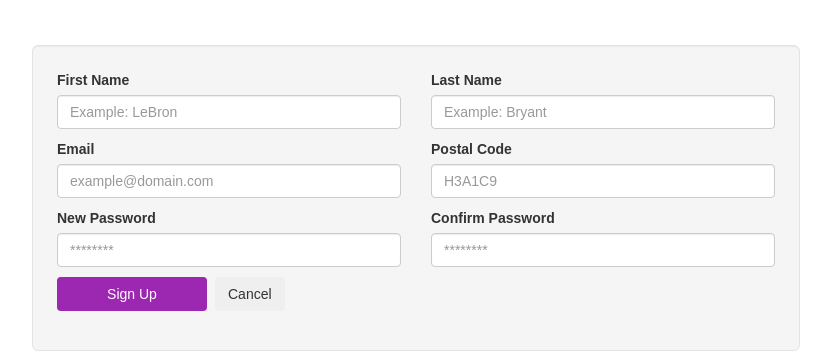
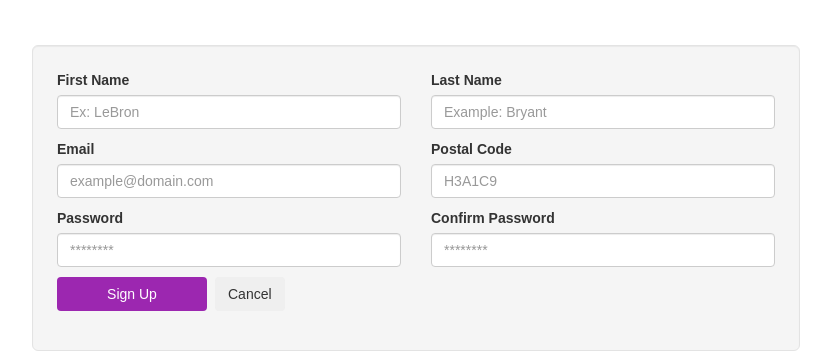
Before and after one commit to rawad663/Presto, a React (Create React App) app: page /signup in a window 1280 px wide. Shown: the part 161-522 px from the top of the page, without its empty margins (224-1055 px from the left). Built offline with nearby package versions, Linux system fonts and the light colour scheme; what phone-number-prop-type would draw is missing.

Commit message:
- Changed LoginComponent and SignupComponent to use reactstrap components

```diff
--- a/src/components/LoginComponent/index.js
+++ b/src/components/LoginComponent/index.js
@@ -1,7 +1,8 @@
 import React from 'react';
 import PropTypes from 'prop-types';
-import { Well, FormGroup, FormControl, ControlLabel, Button } from 'react-bootstrap';
+import { Well } from 'react-bootstrap';
 import { purple_main } from '../../resources/colors';
+import { Button, Form, FormGroup, Label, Input, FormText, Row, Col } from 'reactstrap';
 
 // This component will not be using state, will get fed from LoginContainer.
 // We can write it as a stateless function (no class)
@@ -31,21 +32,24 @@ const LoginComponent = props => {
                 <h1 className="mainTitle">Welcome to <span style={{ color: purple_main }}>Presto</span></h1>
                 <h3 className="mainTitle">Sometimes, getting the date isn&#39;t the hardest part...</h3>
             </div>
+
             <Well style={styles.well}  bsSize="large">
-                <FormGroup validationState={props.validationState()}>
-                    <ControlLabel> Email</ControlLabel>
-                    <FormControl
+                <FormGroup>
+                    <Label for="email">Email</Label>
+                    <Input
                         type="email"
+                        name="email"
                         value={props.email}
                         placeholder="Email (example@example.com)"
                         onChange={props.handleEmailChange}
                     />
 
-                    <ControlLabel style={{ marginTop: 16}}>Password</ControlLabel>
-                    <FormControl
+                    <Label for="password" style={{ marginTop: 16}}>Password</Label>
+                    <Input
                         type="password"
+                        name="password"
                         value={props.password}
-                        placeholder="Password"
+                        placeholder="*******"
                         onChange={props.handlePasswordChange}
                     />
 
--- a/src/components/SignupComponent/index.js
+++ b/src/components/SignupComponent/index.js
@@ -1,9 +1,9 @@
 import React from 'react';
 import PropTypes from 'prop-types';
-import { Well, FormGroup, FormControl, ControlLabel} from 'react-bootstrap';
+import { Well } from 'react-bootstrap';
 import phoneNumberPropType from 'phone-number-prop-type';
 import {purple_main} from "../../resources/colors";
-import {Button, Row, Col} from 'reactstrap'
+import { Button, Form, FormGroup, Label, Input, FormText, Row, Col } from 'reactstrap';
 import { RadioGroup, RadioButton } from 'react-radio-buttons';
 // import { purple_main } from '../../resources/colors';
 
@@ -17,9 +17,6 @@ const SignupComponent = props => {
         well: {
             margin: '4% 20%'
         },
-        centerDiv: {
-            // alignItems
-        },
         row: {
             marginBottom: 10
         },
@@ -27,31 +24,31 @@ const SignupComponent = props => {
             backgroundColor: purple_main,
             color:'white'
         }
-
     };
     return (
         <div>
             <div style={styles.title}>
                 <h1 className="mainTitle">Sign-up to <span style={{ color: purple_main }}>Presto</span></h1>
             </div>
+
             <Well style={styles.well}  bsSize="large">
-
-                <FormGroup validationState={props.validationState()}>
-
+                <FormGroup>
                     <Row style={styles.row}>
                         <Col sm={{ size: 6, offset: 1 }}>
-                            <ControlLabel> First Name</ControlLabel>
-                            <FormControl
-                                type="firstName"
+                            <Label for="firstName"> First Name</Label>
+                            <Input
+                                type="text"
+                                name="firstName"
                                 value={props.firstName}
-                                placeholder="Example: LeBron"
+                                placeholder="Ex: LeBron"
                                 onChange={props.handleFirstNameChange}
                             />
                         </Col>
                         <Col sm={{ size: 6, offset: 1 }}>
-                            <ControlLabel> Last Name</ControlLabel>
-                            <FormControl
-                                type="lastName"
+                            <Label for="lastName"> Last Name</Label>
+                            <Input
+                                type="text"
+                                name="lastName"
                                 value={props.lastName}
                                 placeholder="Example: Bryant"
                                 onChange={props.handleLastNameChange}
@@ -61,32 +58,20 @@ const SignupComponent = props => {
 
                     <Row style={styles.row}>
                         <Col sm={{ size: 6, offset: 1 }}>
-                            <ControlLabel> Email</ControlLabel>
-                            <FormControl
+                            <Label for="email"> Email</Label>
+                            <Input
                                 type="email"
+                                name="email"
                                 value={props.email}
                                 placeholder="example@domain.com"
                                 onChange={props.handleEmailChange}
                             />
                         </Col>
                         <Col sm={{ size: 6, offset: 1 }}>
-                            {/*<Label check>*/}
-
-
-
-                            {/*<RadioGroup onChange={props.handleUserTypeChanged} horizontal>*/}
-                                {/*<RadioButton value={"Restaurant"}>*/}
-                                    {/*Restaurant*/}
-                                {/*</RadioButton>*/}
-                                {/*<RadioButton value={"Customer"}>*/}
-                                    {/*Customer*/}
-                                {/*</RadioButton>*/}
-                            {/*</RadioGroup>*/}
-
-
-                            <ControlLabel> Postal Code</ControlLabel>
-                            <FormControl
+                            <Label for="postalCode"> Postal Code</Label>
+                            <Input
                                 type="text"
+                                name="postalCode"
                                 value={props.postalCode}
                                 placeholder="H3A1C9"
                                 onChange={props.handlePostalCodeChange}
@@ -97,18 +82,20 @@ const SignupComponent = props => {
 
                     <Row style={styles.row}>
                         <Col sm={{ size: 6, offset: 1 }}>
-                            <ControlLabel> New Password</ControlLabel>
-                            <FormControl
+                            <Label for="password">Password</Label>
+                            <Input
                                 type="password"
+                                name="password"
                                 value={props.password}
                                 placeholder="********"
                                 onChange={props.handlePasswordChange}
                             />
                         </Col>
                         <Col sm={{ size: 6, offset: 1 }}>
-                            <ControlLabel> Confirm Password</ControlLabel>
-                            <FormControl
+                            <Label for="confirmPassword">Confirm Password</Label>
+                            <Input
                                 type="password"
+                                name="confirmPassword"
                                 value={props.password2}
                                 placeholder="********"
                                 onChange={props.handlePassword2Change}
--- a/src/containers/LoginContainer/index.js
+++ b/src/containers/LoginContainer/index.js
@@ -30,18 +30,7 @@ export default class LoginContainer extends Component {
         this.props.history.push('/signup');
     };
 
-
-    //TODO: fix in seperate ticket
-    getValidationState = () => {
-        if(this.state.email.length === 0 && this.state.password === 0) {
-            return 'error';
-        }
-
-        return null;
-    };
-
     render() {
-        console.log(this.props);
         return (
             <div>
                 <LoginComponent
--- a/src/containers/SignupContainer/index.js
+++ b/src/containers/SignupContainer/index.js
@@ -16,9 +16,7 @@ export default class SignupContainer extends Component{
             postalCode:'',
             phoneNumber:'',
             // userType:''
-        }
-
-
+        };
     }
     handleFirstNameChange = e => {
         this.setState({firstName: e.target.value})
@@ -56,14 +54,8 @@ export default class SignupContainer extends Component{
     //     this.setState({userType: e.target.value})
     // };
 
-    getValidationState = () => {
-        //TODO
-        return null;
-    };
-
 
     render(){
-        console.log(this.props)
         return(
           <div>
               <SignupComponent
@@ -87,8 +79,6 @@ export default class SignupContainer extends Component{
                 handleSubmit = {this.handleSubmit}
                 handleCancel = {this.handleCancel}
                 // handleUserTypeChanged = {this.handleUserTypeChanged}
-                validationState={this.getValidationState}
-
               />;
           </div>
         );
```
Also changed, not shown: 1 other file (tests, documents, lock files or other folders).
